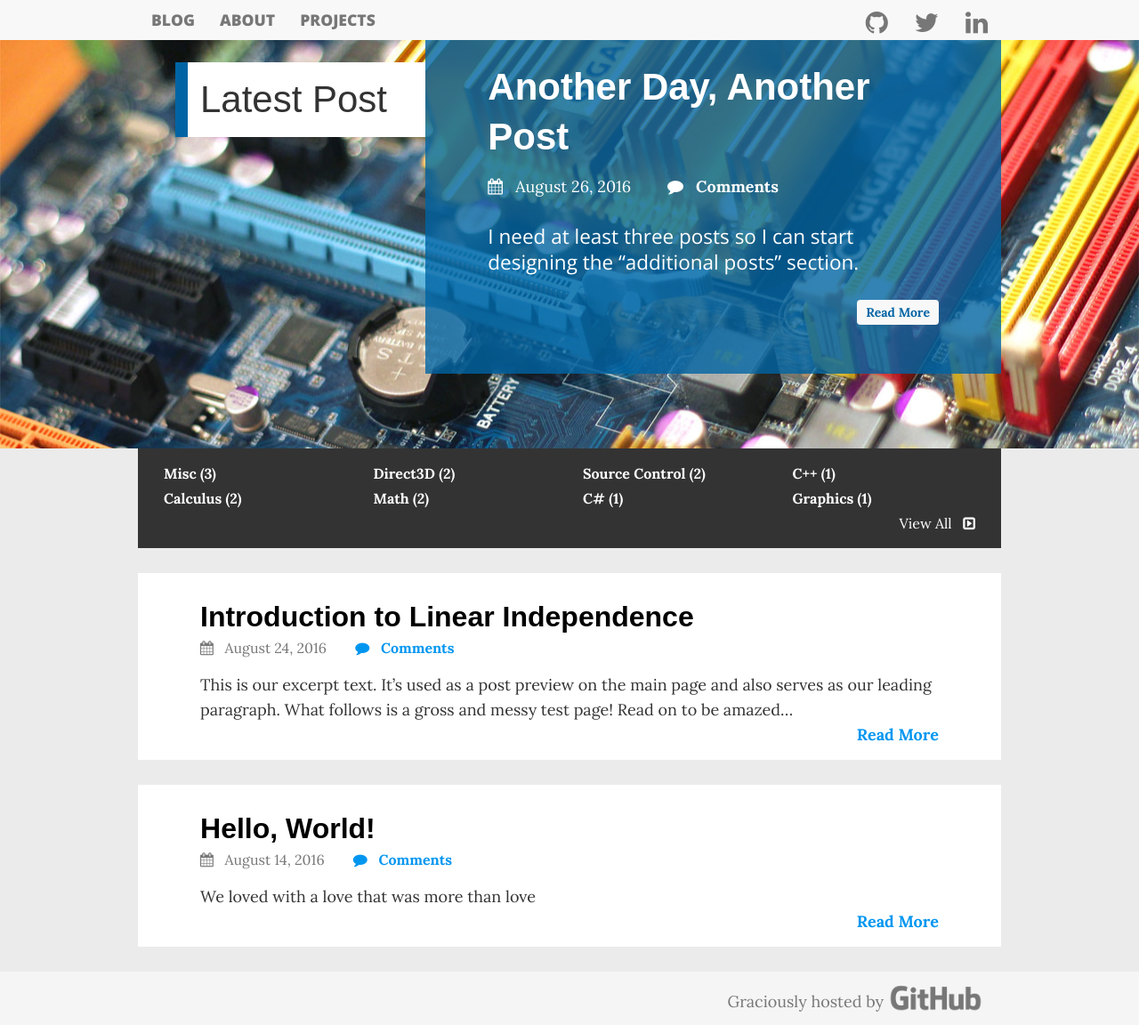
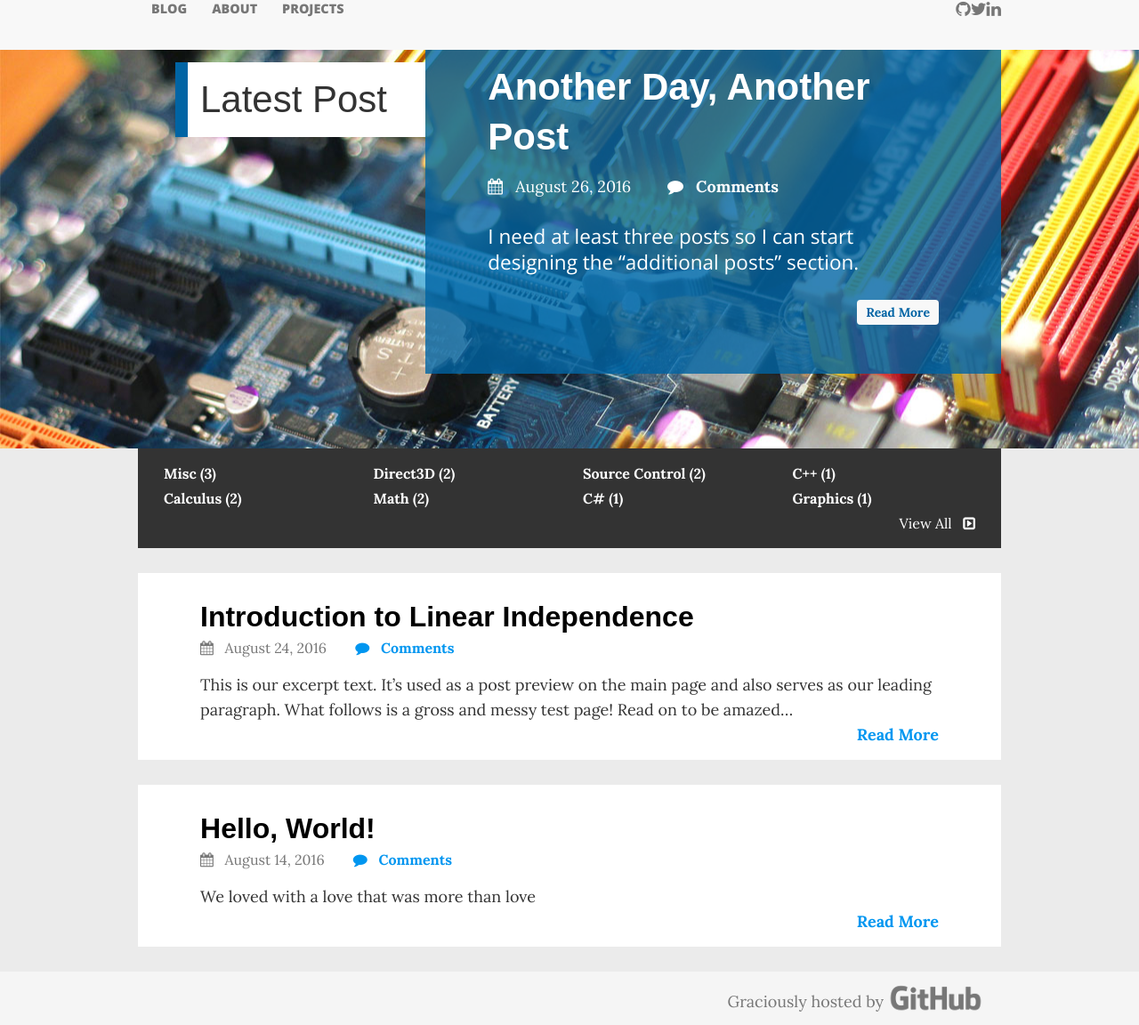
Before and after one commit to aarondgordon/aarondgordon.github.io, a Jekyll site: the page built from index.md, in a window 1280 px wide and 1152 px high. Shown: the whole window at 89% size. Built offline with Jekyll 4.4.1, drawn with Linux system fonts in a browser that asks for light colours; nearby versions of some CDN libraries; comment, search, counter and statistics services are not loaded.

Commit message:
Update layout.css

```diff
--- a/assets/css/layout.css
+++ b/assets/css/layout.css
@@ -61,15 +61,11 @@ body {
 .navbar {
   margin: 0;
   border: 0;
-  padding: 0;
-  min-height: 2.55em; /* 4 x baseline | 56px/22px */
-  font-size: 1.22em; /* 22px/18px */
-}
-
-@media (min-width: 768px) {
- .navbar {
-   min-height: 0;
- }
+  padding: 0.97 0 0; /* 1 x baseline | 14px/14.4px */;
+  min-height: 3.89em; /* 4 x baseline | 56px/14.4px */
+  font-family: 'Open Sans';
+  font-size: 0.8em; /* 14.4px/18px */
+  line-height: 0.97; /* 1 x baseline | 14px/14.4px */
 }
 
 .navbar-menu {
@@ -77,36 +73,23 @@ body {
 }
 
 .navbar-menu>li>a {
-  padding: 14px 0;
-  font-family: 'Open Sans';
+  padding: 0;
   font-weight: 800;
-  font-size: 0.8em; /* 14.4px/18px */
-  line-height: 0.97; /* 1 x baseline | 14px/14.4px */
   text-decoration: none;
 }
 
 @media (min-width: 768px) {
   .navbar-menu>li>a {
-    margin-right: 28px;
+    margin-right: 1.94em; /* 28px/14.4px */
   }
 }
 
-.navbar-menu>li>a:hover, .navbar-menu>li>a:active, .navbar-menu>.active>a {
+.navbar-menu>li>a:hover, .navbar-menu>li>a:active, .navbar-menu>li>a:focus, .navbar-menu>.active>a {
     background-color: inherit !important;
 }
 
-@media (min-width: 768px) {
-  .navbar-menu>li>a:hover, .navbar-menu>li>a:active, .navbar-menu>.active>a {
-    border-style: solid;
-    border-color: #0064a4;
-    border-width: 0 0 5px 0;
-    padding-bottom: 9px;
-    text-decoration: none;
-  }
-}
-
 .navbar-social>li>a {
-    padding-bottom: 0;
+    padding: 0;
     text-decoration: none;
 }
 
```
